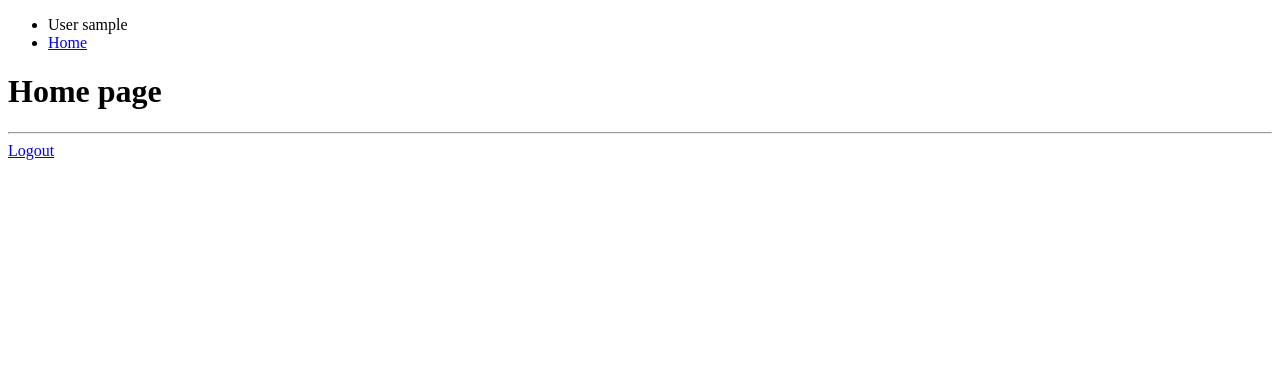
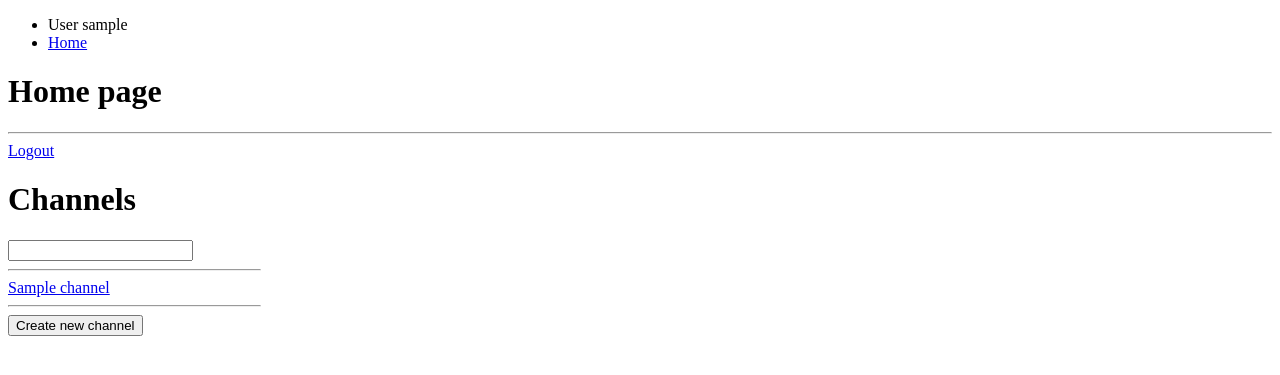
Before and after one commit to PolyakovDmitry546/Messenger, a Django app: page /home/ in a window 1280 px wide. Shown: the top 375 px of the page. Run offline with Django 4.2, Linux system fonts and the light colour scheme; a user stored in the database is signed in; tables that the repository leaves empty hold one stand-in row (values such as "Sample post").

Commit message:
added home page and channel page

```diff
--- a/messenger/core/models.py
+++ b/messenger/core/models.py
@@ -16,6 +16,9 @@ class Channel(models.Model):
 
     def get_absolute_url(self):
         return reverse('channel', kwargs={'pk': self.pk})
+
+    def get_messages(self):
+        return self.messages.all()
 
 
 class Membership(models.Model):
--- a/messenger/core/urls.py
+++ b/messenger/core/urls.py
@@ -5,5 +5,7 @@ from . import views
 urlpatterns = [
     path('', views.index, name='index'),
     path('home/', views.home, name='home'),
+    #path('channels/', views.UserChannelsView.as_view(), name='user_channels'),
+    path('channels/<int:pk>', views.channel, name='channel'),
     path('chat/<str:room_name>/', views.room, name='room')
 ]
--- a/messenger/core/views.py
+++ b/messenger/core/views.py
@@ -1,8 +1,33 @@
-from django.shortcuts import render
+from django.shortcuts import render, redirect
+from django.views.generic import ListView, DetailView
+from django.contrib.auth.mixins import LoginRequiredMixin
+from django.contrib.auth.decorators import login_required
+
+from .models import Channel
 
 
+@login_required()
 def home(request):
-    return render(request, 'home.html')
+    user = request.user
+    template_name = 'home.html'
+    context = {'context': {
+        'user_channels': user.channel_set.all()
+    }}
+    return render(request, template_name, context)
+
+
+@login_required()
+def channel(request, **kwargs):
+    user = request.user
+    pk = kwargs.get('pk')
+    template_name = 'channel.html'
+    context = {
+        'context': {
+            'channel': Channel.objects.get(pk=pk),
+            'user_channels': user.channel_set.all()
+        }
+    }
+    return render(request, template_name, context)
 
 
 def index(request):
@@ -11,3 +36,28 @@ def index(request):
 
 def room(request, room_name):
     return render(request, 'chat/room.html', {'room_name': room_name})
+
+
+"""class UserChannelsView(LoginRequiredMixin, ListView):
+    model = Channel
+    template_name = 'channel/channels_panel.html'
+    context_object_name = 'channel_list'
+
+    def get_queryset(self):
+        user = self.request.user
+        return user.channel_set.all()
+"""
+
+"""class ChannelView(LoginRequiredMixin, DetailView):
+    model = Channel
+    template_name = 'channel/channel.html'
+    context_object_name = 'channel'
+
+    def get_context_data(self, **kwargs):
+        context = super(ChannelView, self).get_context_data(**kwargs)
+        user = self.request.user
+        context.update({
+            'user_channels': user.channel_set.all()
+        })
+        return context
+"""
--- a/messenger/messenger/settings.py
+++ b/messenger/messenger/settings.py
@@ -126,8 +126,9 @@ STATIC_URL = 'static/'
 
 DEFAULT_AUTO_FIELD = 'django.db.models.BigAutoField'
 
+LOGIN_URL = '/user/login/'
 LOGIN_REDIRECT_URL = '/home/'
-LOGOUT_REDIRECT_URL = '/home/'
+LOGOUT_REDIRECT_URL = '/user/login/'
 
 EMAIL_BACKEND = 'django.core.mail.backends.console.EmailBackend'
 
--- a/messenger/templates/home.html
+++ b/messenger/templates/home.html
@@ -11,4 +11,14 @@
         <a href="{% url 'register' %}">Register</a>
     {% endif %}
 
-{% endblock %}
+    <div>
+        <div style="float: left; width: 20%;">
+            {% include 'includes/channels_panel.html' %}
+        </div>
+        <div style="float: left; width: 80%;">
+            {% block channel_content %}
+            {% endblock channel_content %}
+        </div>
+    </div>
+
+{% endblock content %}
--- /dev/null
+++ b/messenger/templates/includes/channels_panel.html
@@ -0,0 +1,10 @@
+<h1>Channels</h1>
+<input title="Search">
+<hr>
+{% for channel in context.user_channels %}
+    <a href="{{ channel.get_absolute_url }}">{{ channel.name }}</a><br>
+{% empty %}
+    <p>No channels yet.</p>
+{% endfor %}
+<hr>
+<button>Create new channel</button>
```
Also changed, not shown: messenger/templates/channel.html (added, +18 -0 lines).
